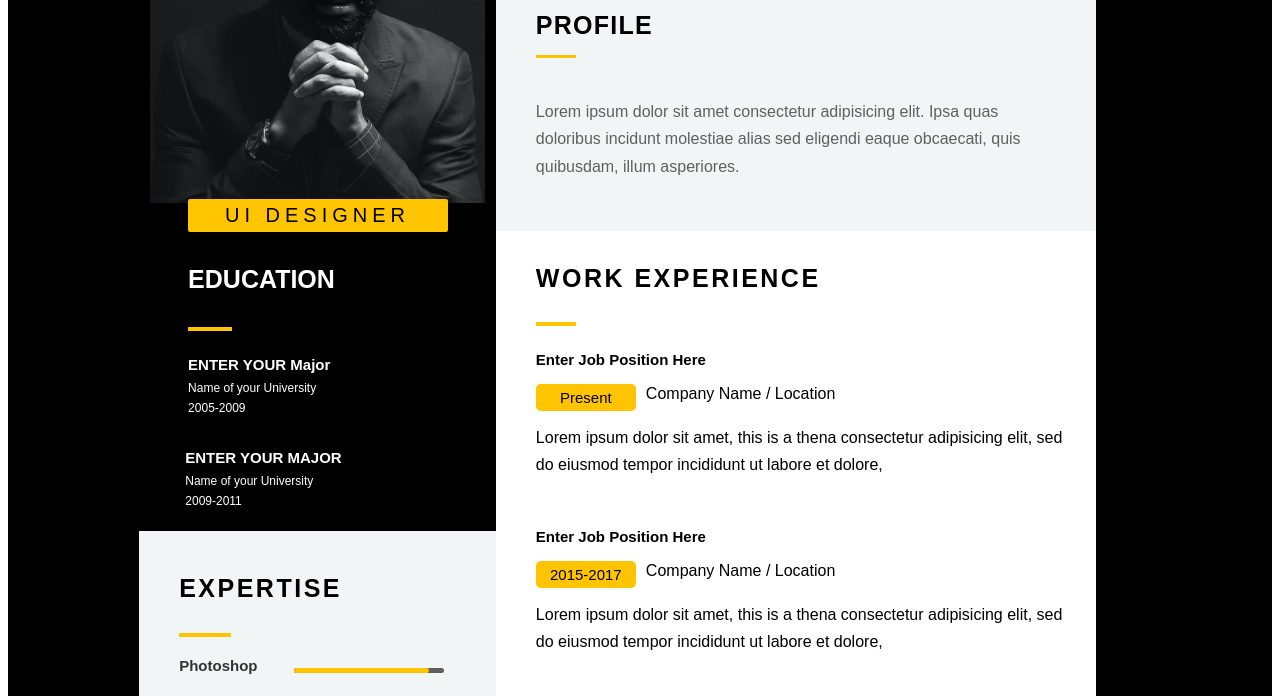
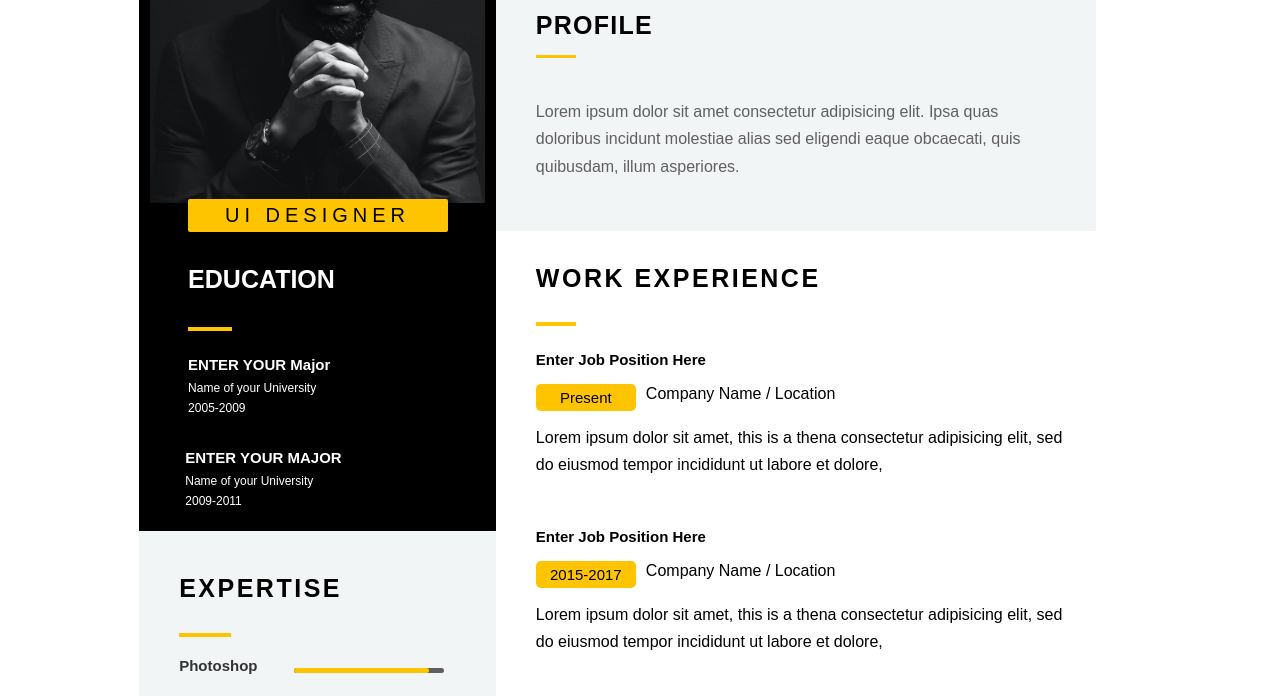
Before and after one commit to Ajin-k-j/html_resume, a plain HTML site: page index.html in a window 1280 px wide. Shown: the part 222-918 px from the top of the page. Drawn offline with Linux system fonts and the light colour scheme.

Commit message:
reverted changes

```diff
--- a/index.html
+++ b/index.html
@@ -5,7 +5,6 @@
     <meta name="viewport" content="width=device-width, initial-scale=1.0" />
     <title>Assignment-1</title>
     <link rel="stylesheet" href="style.css" />
-    <link rel="stylesheet" href="https://cdnjs.cloudflare.com/ajax/libs/font-awesome/6.0.0-beta3/css/all.min.css">
   </head>
   <body>
     <section class="resume">
--- a/style.css
+++ b/style.css
@@ -4,7 +4,7 @@ body{
     justify-content: center;
 }
 .resume{
-    background-color: black;
+    background-color: white;
     width: 1200px;
     height: 100%;
     display: flex;
```
